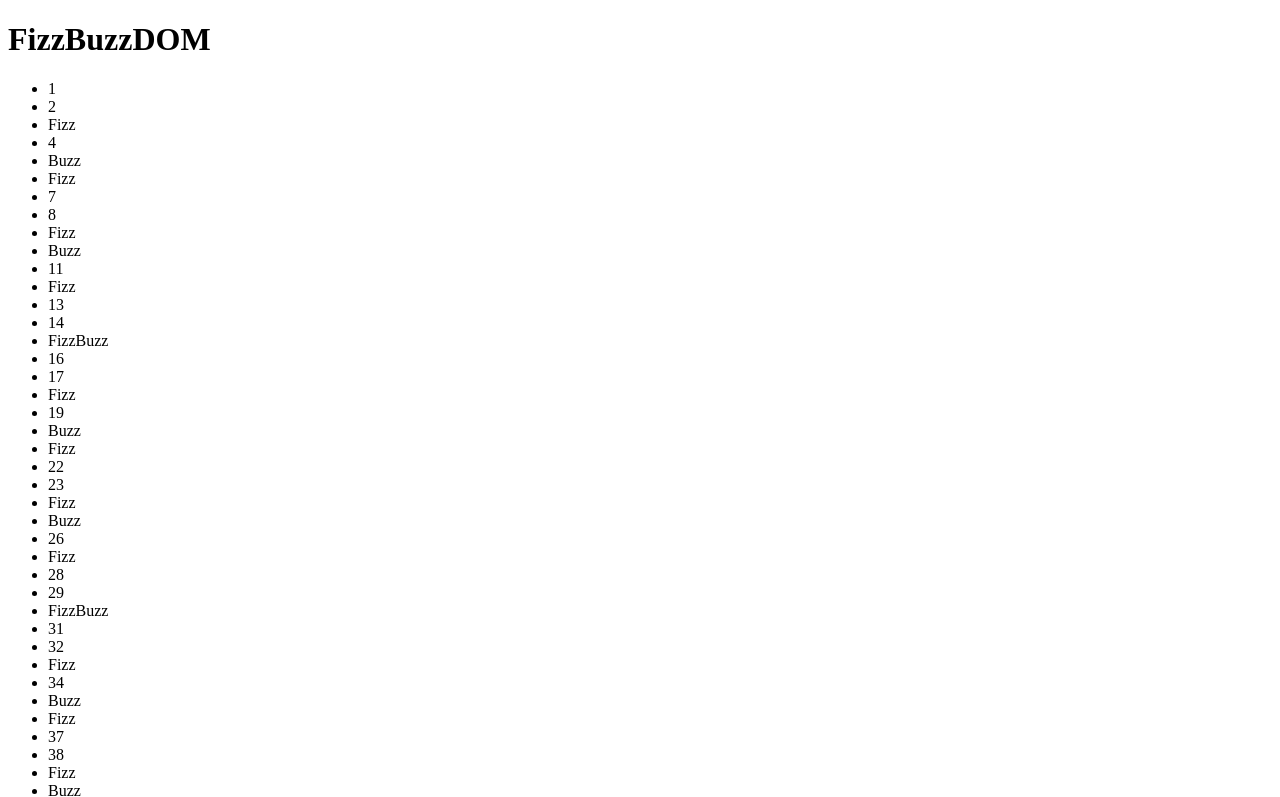
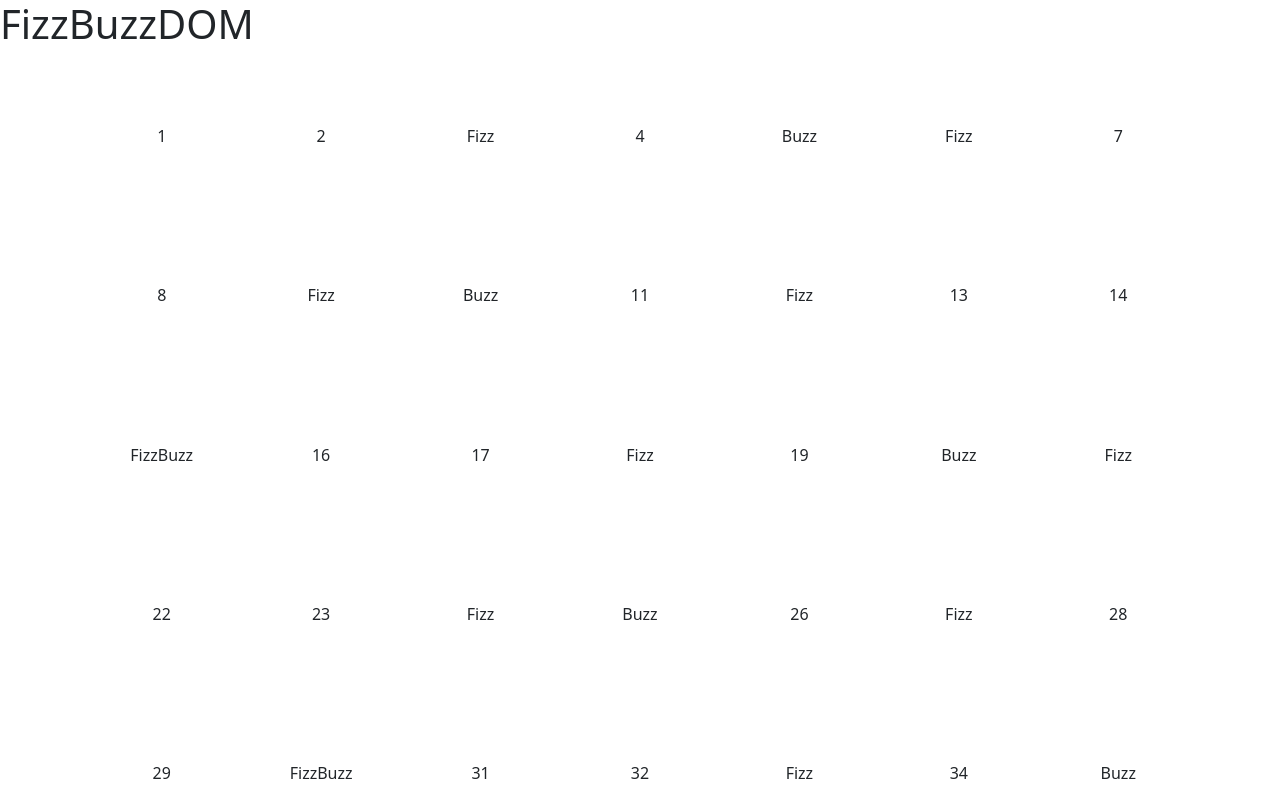
Before and after one commit to alessiaBer/js-fizzbuzz, a plain HTML site: page index.html in a window 1280 px wide. Shown: the top 797 px of the page. Drawn offline with nearby package versions, Linux system fonts and the light colour scheme.

Commit message:
[add] sizes and flex

```diff
--- a/assets/js/main.js
+++ b/assets/js/main.js
@@ -17,6 +17,9 @@ const ulElement = document.createElement('ul');
 //aggiungo al container la variabile dell'elemento ul
 container.append(ulElement);
 
+//aggiungo classi per css
+ulElement.classList.add('list-unstyled', 'd-flex', 'flex-wrap');
+
 
 //creo un for loop che stampi nella console i numeri da 1 a 100
 for (let i = 1; i <= 100; i++) {
@@ -25,6 +28,11 @@ for (let i = 1; i <= 100; i++) {
     const liElement = document.createElement('li');
     //aggiungo all'elemento ul un elemento li per ogni numero creato nel for loop
     ulElement.append(liElement);
+
+    //aggiungo classi e style per css
+    liElement.classList.add('d-flex', 'justify-content-center', 'align-items-center')
+    liElement.style.width = 'calc(100% / 7)';
+    liElement.style.aspectRatio = '1 / 1'
 
     //dichiaro un if statement per definire cosa loggare nella console nel caso:
     if (i % 3 === 0 && i % 5 === 0) {
--- a/index.html
+++ b/index.html
@@ -5,6 +5,7 @@
     <meta http-equiv="X-UA-Compatible" content="IE=edge">
     <meta name="viewport" content="width=device-width, initial-scale=1.0">
     <title>JS Fizz Buzz</title>
+    <link href="https://cdn.jsdelivr.net/npm/bootstrap@5.3.0-alpha1/dist/css/bootstrap.min.css" rel="stylesheet" integrity="sha384-GLhlTQ8iRABdZLl6O3oVMWSktQOp6b7In1Zl3/Jr59b6EGGoI1aFkw7cmDA6j6gD" crossorigin="anonymous">
 </head>
 <body>
 
@@ -12,6 +13,7 @@
 
     <div class="container"></div>
 
+    <script src="https://cdn.jsdelivr.net/npm/bootstrap@5.3.0-alpha1/dist/js/bootstrap.bundle.min.js" integrity="sha384-w76AqPfDkMBDXo30jS1Sgez6pr3x5MlQ1ZAGC+nuZB+EYdgRZgiwxhTBTkF7CXvN" crossorigin="anonymous"></script>
     <script src="./assets/js/main.js"></script>
 </body>
 </html>
```
